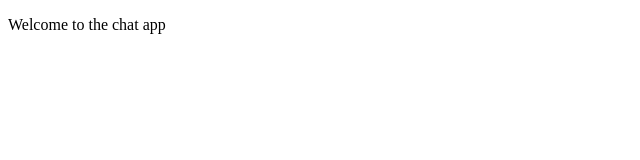
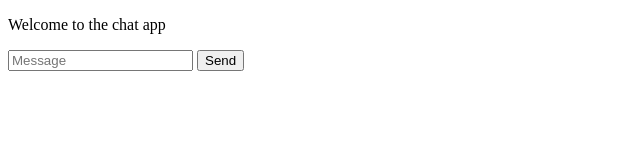
Before and after one commit to garfieldchou/node-chat-app, a website: page public/index.html in a window 1280 px wide. Shown: the whole page, without its empty margins (0-640 px from the left). Drawn offline with nearby package versions, Linux system fonts and the light colour scheme; no server answers.

Commit message:
add a form to input message

```diff
--- a/public/index.html
+++ b/public/index.html
@@ -9,6 +9,11 @@
 <body>
   <p>Welcome to the chat app</p>
 
+  <form id="message-form">
+    <input name="message" type="text" placeholder="Message"/>
+    <button>Send</button>
+  </form>
+
   <script src="/socket.io/socket.io.js"></script>
   <script src="/js/libs/jquery-3.2.1.min.js"></script>
   <script src="/js/index.js"></script>
```
